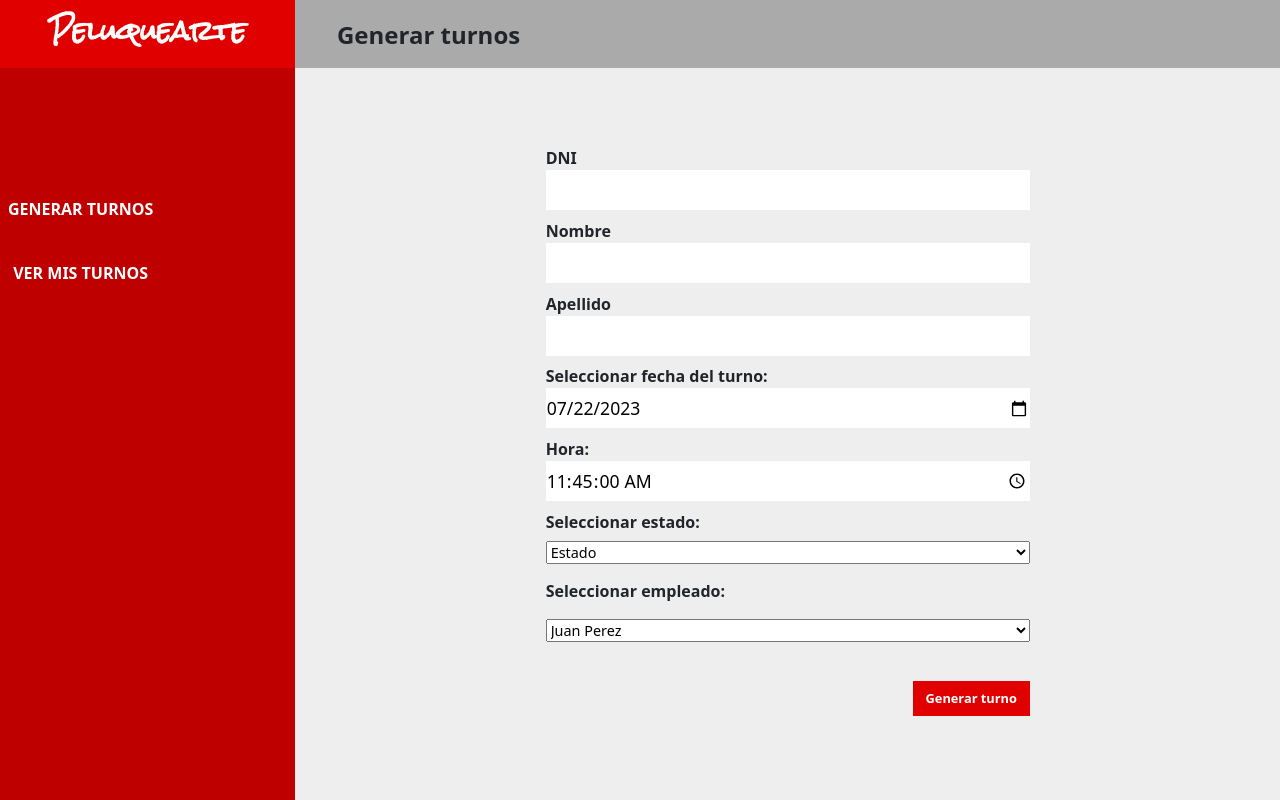
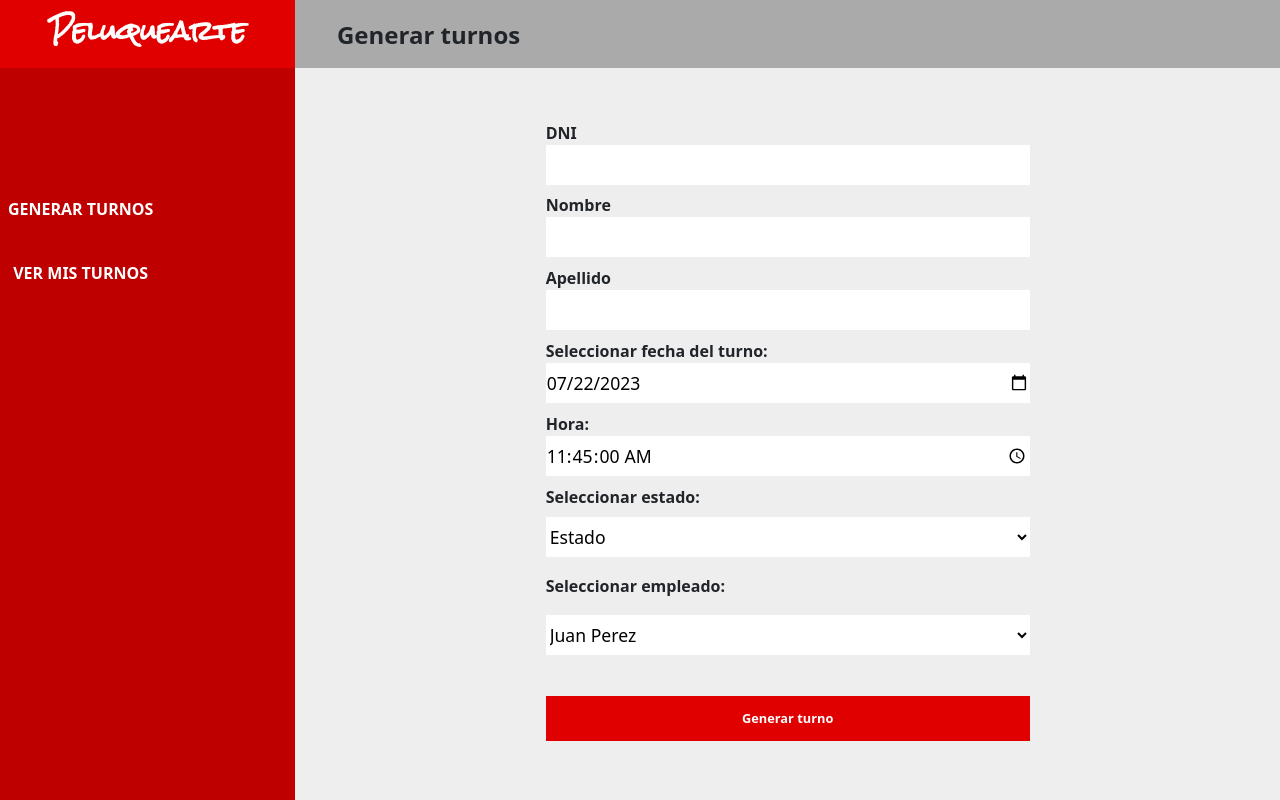
Before and after one commit to sjlozano77/peluquearte, a PHP site: page /turno.php in a window 1280 px wide. Run offline with PHP 8.4, Linux system fonts and the light colour scheme; data comes from the database, SQL or seed files in the repository.

Commit message:
Aplica un ancho del 100% al botón generar turno
La idea es que tuviese la misma anchura que el formulario

```diff
--- a/css/04.componentes/form/form-botones-boton.css
+++ b/css/04.componentes/form/form-botones-boton.css
@@ -1,7 +1,6 @@
 .form__botones__boton {
     font-size: .8rem;
-    margin-left: 1rem;
-    padding: .8em 1em;
+    padding: 1.2em 1em;
     border-radius: 0;
     border: none;
     background-color: var(--soft-red);
@@ -9,6 +8,10 @@
     font-weight: 700;
 }
 
+.form__botones__boton--enviar {
+    width: 100%;
+}
+
 .form__botones__boton:hover {
     cursor: pointer;
     background-color: var(--dark-red);
--- a/css/04.componentes/form/form-select.css
+++ b/css/04.componentes/form/form-select.css
@@ -1,4 +1,10 @@
 .form__select {
     font-size: .9rem;
     margin: .5em 0;
+    height: 2.5rem;
+    font-size: 1.1rem;
+    margin-bottom: .5em;
+    border-radius: 0;
+    border: none;
+    background-color: var(--white);
 }
```
